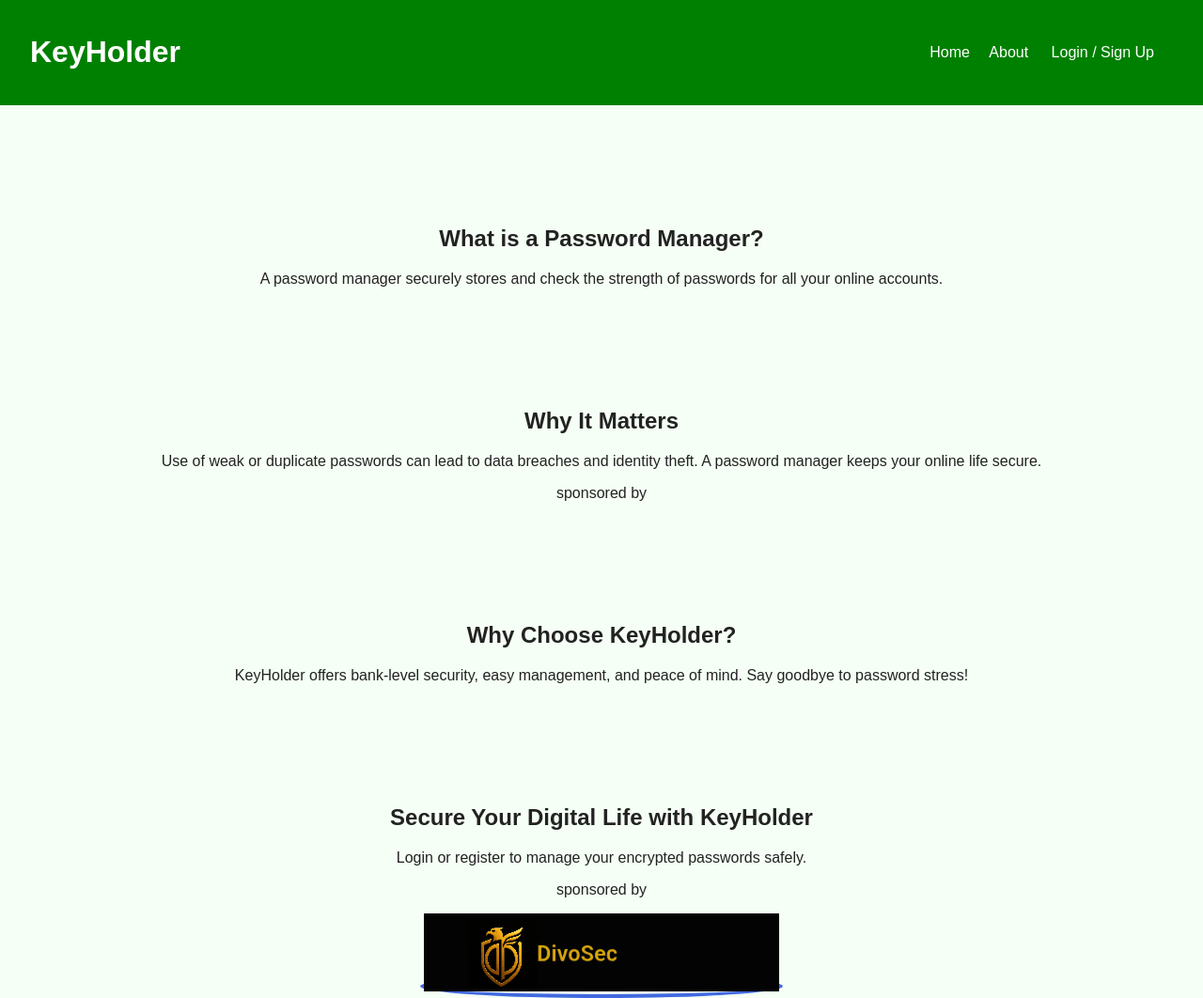
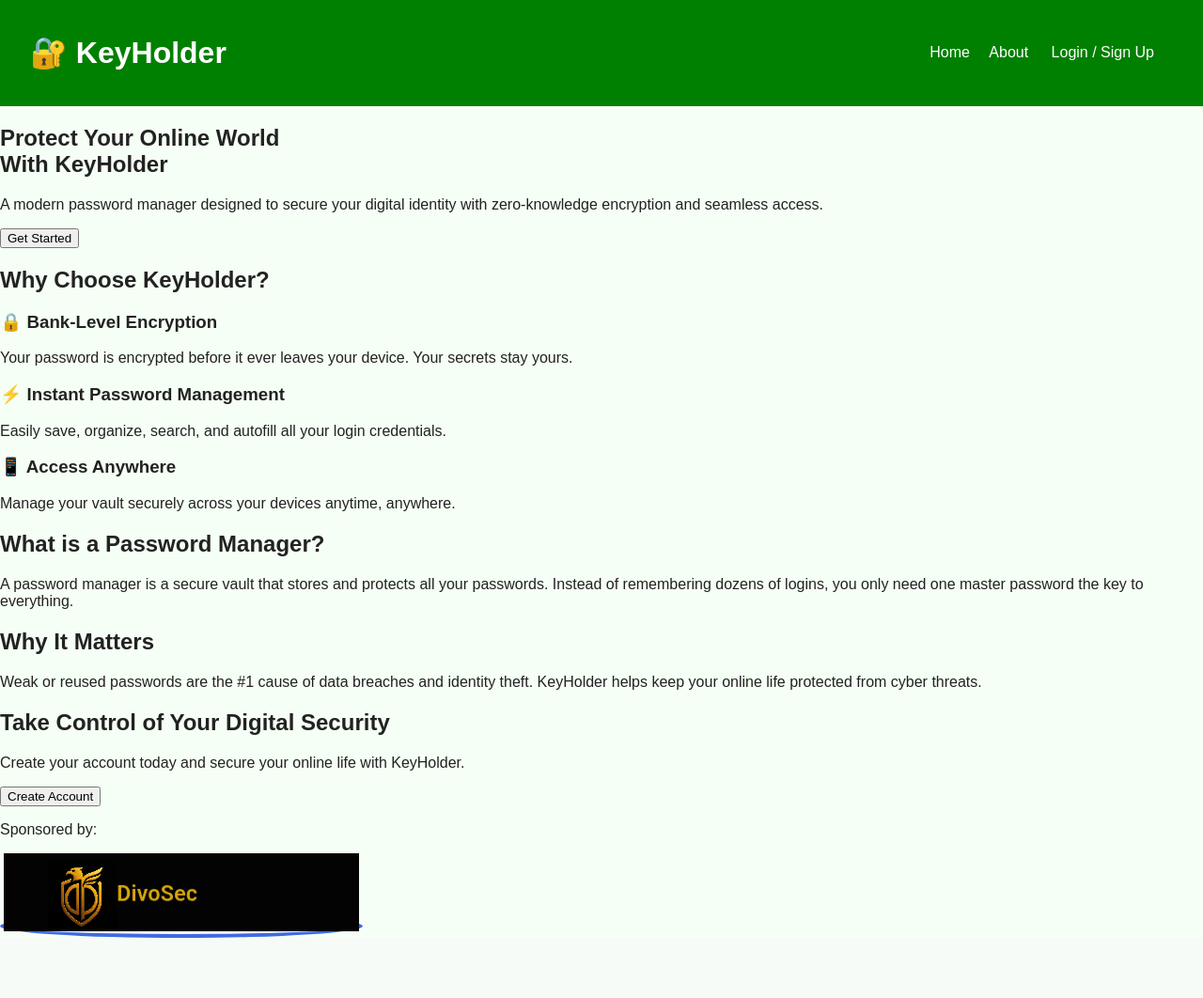
Before and after one commit to DeVine-byte/Keyholder, a Python web app: template templates/index.html in a window 1280 px wide. Shown: the whole page at 94% size. After the commit the page ends 998 px from the top, so only its background shows below. Run offline with Jinja, Linux system fonts and the light colour scheme; the template is opened without the code that fills it, so the values that code supplies are empty.

Commit message:
Update index.html

```diff
--- a/templates/index.html
+++ b/templates/index.html
@@ -1,46 +1,90 @@
-
 <!DOCTYPE html>
 <html lang="en">
 <head>
   <meta charset="UTF-8" />
   <meta name="viewport" content="width=device-width, initial-scale=1.0" />
-  <title>KeyHolder | Password Manager</title>
+  <title>KeyHolder | Secure Password Manager</title>
   <link rel="stylesheet" href="{{ url_for('static', filename='css/style.css') }}">
+</head>
 
-</head>
 <body class="home">
-  <header>
-    <h1>KeyHolder</h1>
+
+  <!-- Header -->
+  <header class="navbar">
+    <h1 class="logo">🔐 KeyHolder</h1>
     <nav>
       <a href="{{ url_for('home') }}" class="active">Home</a>
-      <a href="{{ url_for('about') }}" class="active">About</a>
+      <a href="{{ url_for('about') }}">About</a>
       <button id="authBtn" class="btn-primary">Login / Sign Up</button>
     </nav>
   </header>
 
-  <main>
-    <section class="hero">
+  <!-- Hero Section -->
+  <section class="hero-section">
+    <div class="hero-text">
+      <h2>Protect Your Online World<br>With <span>KeyHolder</span></h2>
+      <p>
+        A modern password manager designed to secure your digital identity with
+        zero-knowledge encryption and seamless access.
+      </p>
+
+      <button id="authBtnHero" class="cta-btn">Get Started</button>
+    </div>
+
+  </section>
+
+  <!-- Features Section -->
+  <section class="features">
+    <h2>Why Choose KeyHolder?</h2>
+
+    <div class="feature-grid">
+      <div class="feature-card">
+        <h3>🔒 Bank-Level Encryption</h3>
+        <p>Your password is encrypted before it ever leaves your device. Your secrets stay yours.</p>
+      </div>
+
+      <div class="feature-card">
+        <h3>⚡ Instant Password Management</h3>
+        <p>Easily save, organize, search, and autofill all your login credentials.</p>
+      </div>
+
+      <div class="feature-card">
+        <h3>📱 Access Anywhere</h3>
+        <p>Manage your vault securely across your devices anytime, anywhere.</p>
+      </div>
+    </div>
+  </section>
+
+  <!-- Explanation Section -->
+  <section class="info-section">
     <h2>What is a Password Manager?</h2>
-      <p>A password manager securely stores and check the strength of  passwords for all your online accounts.</p>
+    <p>
+      A password manager is a secure vault that stores and protects all your passwords.
+      Instead of remembering dozens of logins, you only need one master password
+      the key to everything.
+    </p>
+
+    <h2>Why It Matters</h2>
+    <p>
+      Weak or reused passwords are the #1 cause of data breaches and identity theft.
+      KeyHolder helps keep your online life protected from cyber threats.
+    </p>
   </section>
-    <section class="hero">
-      <h2> Why It Matters </h2>
-      <p>Use of weak or duplicate passwords can lead to data breaches and identity theft. A password manager keeps your online life secure.</p>
-      <p>sponsored by </p>
+
+  <!-- Call to Action -->
+  <section class="cta-section">
+    <h2>Take Control of Your Digital Security</h2>
+    <p>Create your account today and secure your online life with KeyHolder.</p>
+
+    <button id="authBtnCTA" class="cta-btn">Create Account</button>
+    <p>Sponsored by: </p>
+
+    <a href="https://divosec.onrender.com/" class="refer">
+      <img src="{{ url_for('static', filename='images/tagline.png') }}" alt="Sponsor Photo">
+    </a>
   </section>
-    <section class="hero">
-      <h2>Why Choose KeyHolder? </h2>
-      <p>KeyHolder offers bank-level security, easy management, and peace of mind. Say goodbye to password stress!</p>
-    </section>
-    <section class="hero">
-      <h2> Secure Your Digital Life with KeyHolder</h2>
-      <p>Login or register to manage your encrypted passwords safely.</p>
-      <p>sponsored by </p>
-      <a href="https://divosec.onrender.com/" class="refer"><img src="{{ url_for('static', filename='images/tagline.png') }}" alt="Photo" class="minister-photo"></a>
-    </section>
-  </main>
 
-  <!-- Popup Modal -->
+  <!-- Auth Modal -->
   <div id="authModal" class="modal">
     <div class="modal-content">
       <span class="close">&times;</span>
@@ -52,13 +96,12 @@
       </div>
 
       <!-- Login Form -->
-          <form id="loginForm" class= "form active">
+      <form id="loginForm" class="form active">
         <h2>Login</h2>
         <input type="email" id="loginEmail" placeholder="Email" required />
         <input type="password" id="loginPassword" placeholder="Password" required />
         <button type="submit" id="loginBtn">Login</button>
       </form>
-
 
       <!-- Register Form -->
       <form id="registerForm" class="form">
@@ -69,6 +112,8 @@
         <button type="submit" id="registerBtn">Register</button>
       </form>
     </div>
+  </div>
+
   <script src="{{ url_for('static', filename='js/script.js') }}"></script>
 
 </body>
```
Lines whose indentation alone changed are shown as unchanged.
